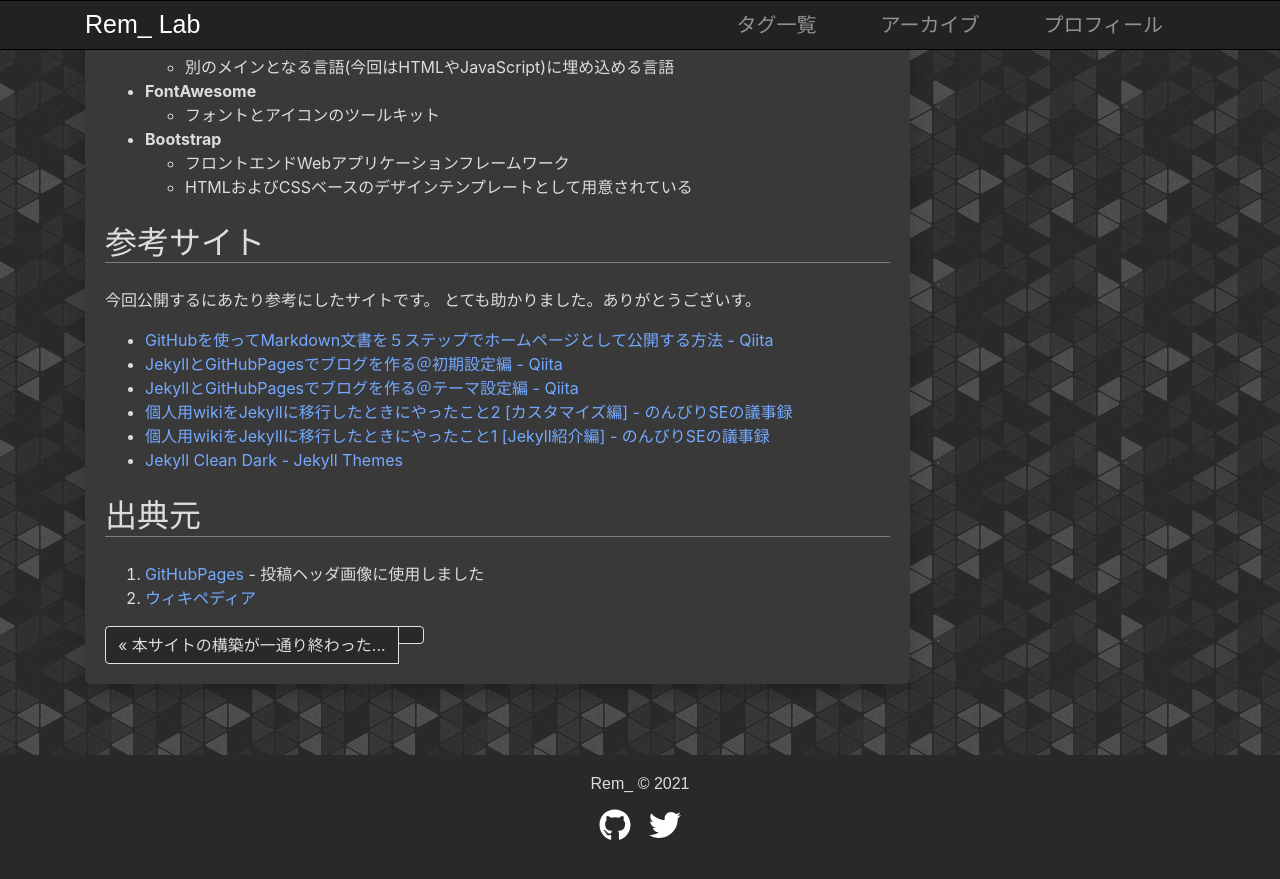
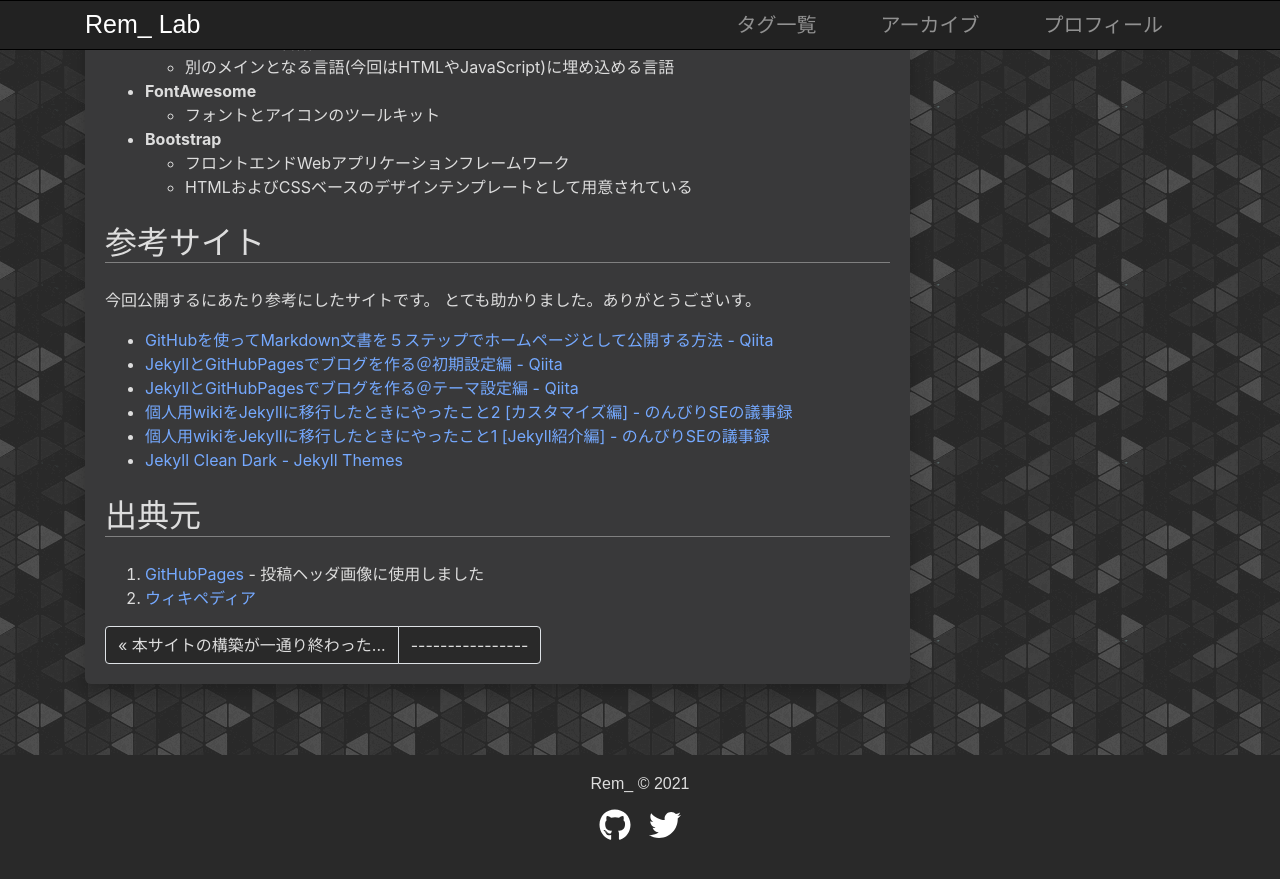
Before and after one commit to silverag-corgi/blog-old, a Jekyll site: the page built from _posts/2021-08-06-001.md, in a window 1280 px wide and 900 px high, scrolled down 4714 px. Shown: the top 879 px of the window. Built offline with Jekyll 4.4.1, drawn with Linux system fonts in a browser that asks for light colours.

Commit message:
[c_fix] テーマ(JekyllCleanDark)修正
記事ナビバー修正

```diff
--- a/_layouts/post.html
+++ b/_layouts/post.html
@@ -85,7 +85,7 @@
                         {% assign notitle_next = notitle_next | append: '-' %}
                       {% endfor %}
                       <div class="page-item">
-                        <a class="page-link">{{ notitle_prev }}</a>
+                        <a class="page-link">{{ notitle_next }}</a>
                       </div>
                     {% endif %}
                   {% endif %}
```
